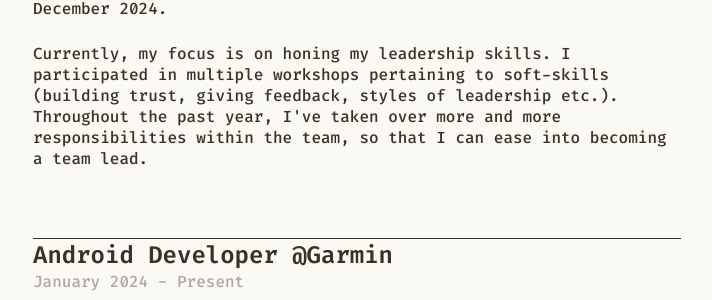
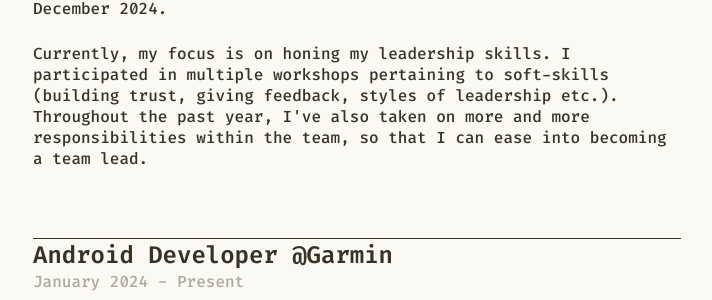
Before and after one commit to AlexGabor/alexgabor.com, a Jekyll site: the page built from cv.html, in a window 1280 px wide and 900 px high. Shown: the part 378-678 px from the top of the window, without its empty margins (283-995 px from the left). Built offline with Jekyll 4.4.1, drawn with Linux system fonts in a browser that asks for light colours.

Commit message:
Update cv.html

```diff
--- a/cv.html
+++ b/cv.html
@@ -48,7 +48,7 @@ layout: default
 </p>
     Currently, my focus is on honing my leadership skills.
     I participated in multiple workshops pertaining to soft-skills (building trust, giving feedback, styles of leadership etc.).
-    Throughout the past year, I've taken over more and more responsibilities within the team, so that I can ease into becoming a team lead.
+    Throughout the past year, I've also taken on more and more responsibilities within the team, so that I can ease into becoming a team lead.
 </p>
 
 </br>
```
